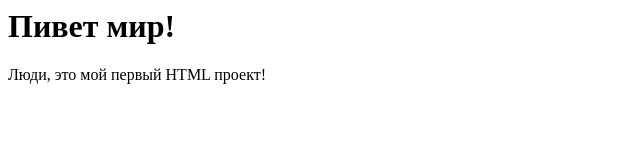
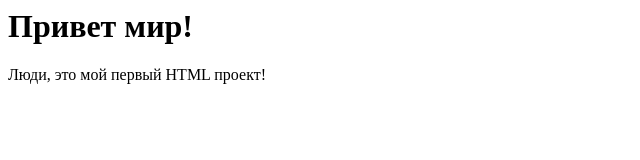
Before and after one commit to gyerts/git-course-frontend, a plain HTML site: page index.html in a window 1280 px wide. Shown: the whole page, without its empty margins (0-640 px from the left). Drawn offline with Linux system fonts and the light colour scheme.

Commit message:
fix title

```diff
--- a/index.html
+++ b/index.html
@@ -5,7 +5,7 @@
           charset=utf-8">
 </head>
 <body>
-<h1>Пивет мир!</h1>
+<h1>Привет мир!</h1>
 <p>
     Люди, это мой первый HTML проект!
 </p>
```
